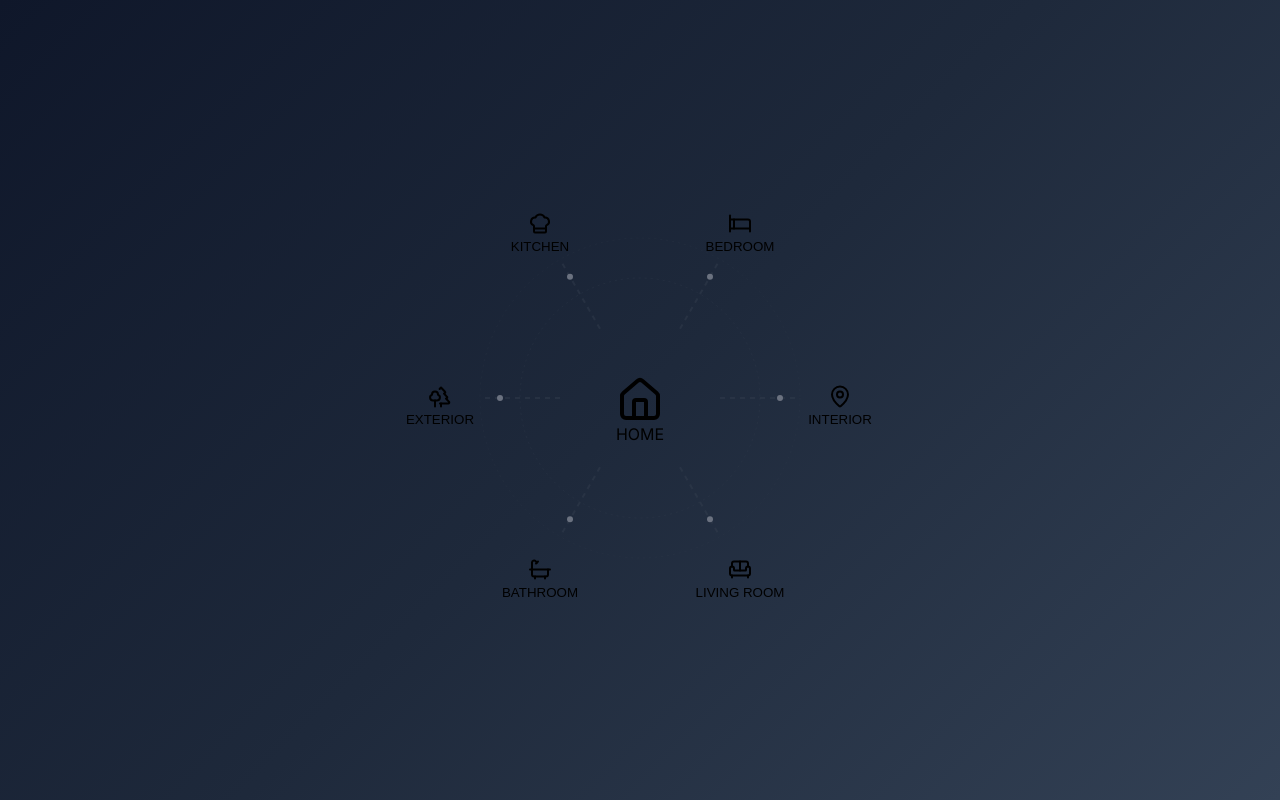
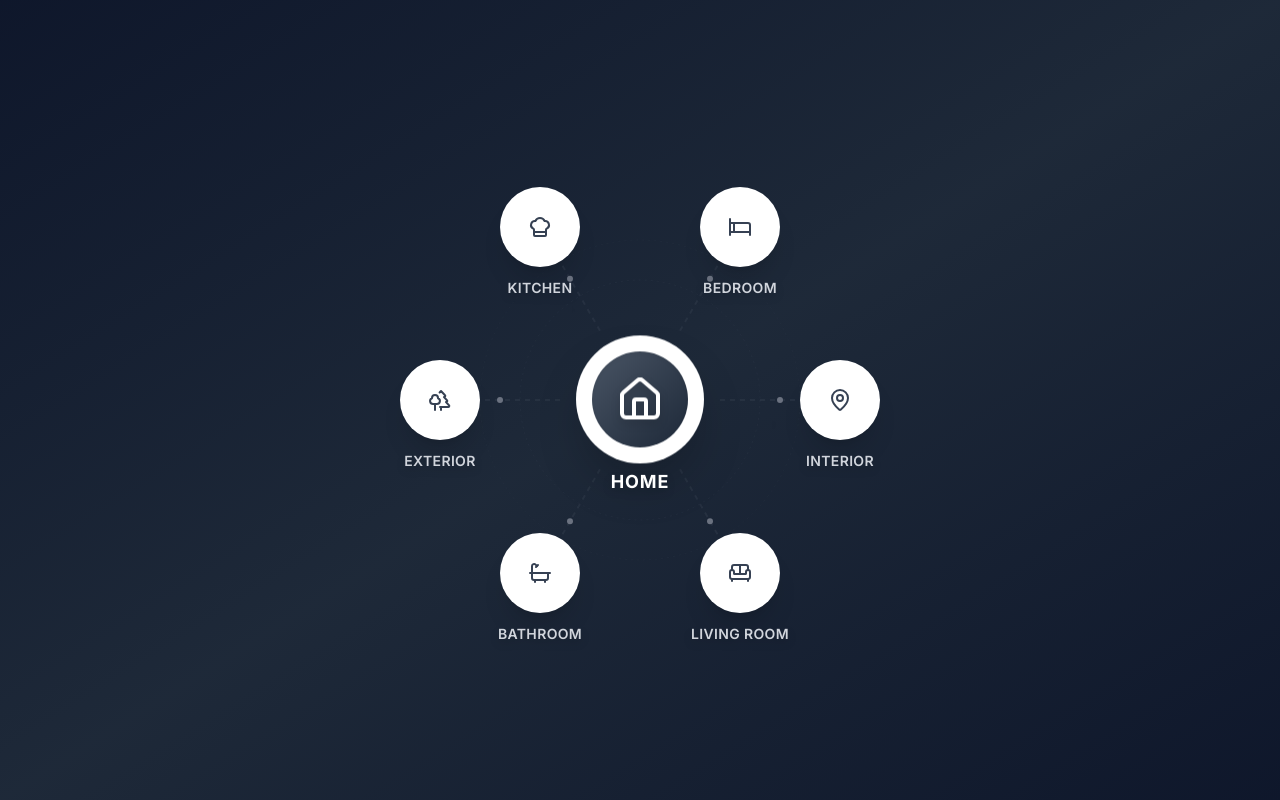
Before and after one commit to achudars/house-mind-map, a Next.js app: page / in a window 1280 px wide. Shown: the top 800 px of the page. Built offline with nearby package versions, Linux system fonts and the light colour scheme.

Commit message:
refactor: enhance styling and text visibility in HouseMindMap; remove unused Tailwind config

```diff
--- a/app/components/HouseMindMap.tsx
+++ b/app/components/HouseMindMap.tsx
@@ -252,8 +252,8 @@ export default function HouseMindMap() {
                   </div>
 
                   <div className="absolute -bottom-8 left-1/2 transform -translate-x-1/2 whitespace-nowrap">
-                    <span className={`text-sm font-semibold tracking-wide transition-all duration-300 ${isSelected || isHovered
-                      ? 'text-white text-shadow-lg scale-105'
+                    <span className={`text-sm font-semibold tracking-wide transition-all duration-300 drop-shadow-lg ${isSelected || isHovered
+                      ? 'text-white scale-105'
                       : 'text-gray-300'
                       }`}>
                       {room.name}
@@ -272,17 +272,17 @@ export default function HouseMindMap() {
           {/* Selected room info */}
           {selectedRoom && (
             <div className="fixed top-4 left-1/2 transform -translate-x-1/2 z-50">
-              <div className="bg-white bg-opacity-10 backdrop-blur-md rounded-lg px-6 py-3 shadow-xl border border-white border-opacity-20">
+              <div className="bg-slate-900/80 backdrop-blur-md rounded-lg px-6 py-3 shadow-xl border border-white/40">
                 <div className="flex items-center justify-between gap-4">
-                  <p className="text-white text-center font-medium">
-                    Selected: <span className="font-bold">{rooms.find(r => r.id === selectedRoom)?.name}</span>
+                  <p className="text-white text-center font-medium drop-shadow-lg text-shadow-strong">
+                    Selected: <span className="font-bold text-white">{rooms.find(r => r.id === selectedRoom)?.name}</span>
                   </p>
                   <button
                     onClick={() => updateRoomSelection(null)}
-                    className="p-1 rounded-full bg-white bg-opacity-20 hover:bg-opacity-30 transition-colors"
+                    className="p-1 rounded-full bg-white/20 hover:bg-white/30 transition-colors"
                     aria-label="Back to home view"
                   >
-                    <Home size={16} className="text-white" />
+                    <Home size={16} className="text-white drop-shadow-lg" />
                   </button>
                 </div>
               </div>
@@ -292,7 +292,7 @@ export default function HouseMindMap() {
           {/* Center content area - appears when room is selected */}
           {selectedRoom && (
             <div className="absolute top-20 left-1/2 transform -translate-x-1/2">
-              <div className="content-area bg-white bg-opacity-5 backdrop-blur-sm rounded-lg border border-white border-opacity-20 p-4">
+              <div className="content-area bg-slate-900/30 backdrop-blur-sm rounded-lg border border-white/30 p-4">
                 {roomImages.length > 0 ? (
                   <div className="space-y-4">
                     {roomImages.map((imageSrc, index) => (
@@ -306,10 +306,10 @@ export default function HouseMindMap() {
                     ))}
                   </div>
                 ) : (
-                  <div className="text-white text-opacity-50 text-center p-8">
+                  <div className="text-white/70 text-center p-8">
                     <div className="text-6xl mb-4">📷</div>
-                    <p className="text-lg font-medium">No Images Available</p>
-                    <p className="text-sm">Images for {selectedRoom} will appear here</p>
+                    <p className="text-lg font-medium text-white">No Images Available</p>
+                    <p className="text-sm text-white/60">Images for {selectedRoom} will appear here</p>
                   </div>
                 )}
               </div>
--- a/app/globals.css
+++ b/app/globals.css
@@ -1,8 +1,24 @@
-@tailwind base;
-@tailwind components;
-@tailwind utilities;
+@import "tailwindcss";
 
 @import url('https://fonts.googleapis.com/css2?family=Inter:wght@300;400;500;600;700&display=swap');
+
+@theme {
+  --font-sans: 'Inter', 'system-ui', 'sans-serif';
+  --animate-pulse-slow: pulse-slow 3s cubic-bezier(0.4, 0, 0.6, 1) infinite;
+  --animate-float: float 6s ease-in-out infinite;
+  --drop-shadow-text: drop-shadow(0 1px 2px rgb(0 0 0 / 0.5));
+  --drop-shadow-text-lg: drop-shadow(0 2px 4px rgb(0 0 0 / 0.8));
+
+  @keyframes pulse-slow {
+    0%, 100% { opacity: 1; }
+    50% { opacity: 0.5; }
+  }
+
+  @keyframes float {
+    0%, 100% { transform: translateY(0px); }
+    50% { transform: translateY(-10px); }
+  }
+}
 
 * {
   margin: 0;
@@ -79,3 +95,16 @@ body {
   min-height: 200vh;
   width: 100%;
 }
+
+/* Enhanced text visibility utilities */
+.text-shadow-strong {
+  text-shadow: 0 2px 4px rgba(0, 0, 0, 0.8), 0 1px 2px rgba(0, 0, 0, 0.6);
+}
+
+.text-outline {
+  text-shadow:
+    -1px -1px 0 rgba(0, 0, 0, 0.8),
+    1px -1px 0 rgba(0, 0, 0, 0.8),
+    -1px 1px 0 rgba(0, 0, 0, 0.8),
+    1px 1px 0 rgba(0, 0, 0, 0.8);
+}
--- a/tailwind.config.js
+++ /dev/null
@@ -1,26 +0,0 @@
-/** @type {import('tailwindcss').Config} */
-module.exports = {
-  content: [
-    './pages/**/*.{js,ts,jsx,tsx,mdx}',
-    './components/**/*.{js,ts,jsx,tsx,mdx}',
-    './app/**/*.{js,ts,jsx,tsx,mdx}',
-  ],
-  theme: {
-    extend: {
-      fontFamily: {
-        sans: ['Inter', 'system-ui', 'sans-serif'],
-      },
-      animation: {
-        'pulse-slow': 'pulse 3s cubic-bezier(0.4, 0, 0.6, 1) infinite',
-        'float': 'float 6s ease-in-out infinite',
-      },
-      keyframes: {
-        float: {
-          '0%, 100%': { transform: 'translateY(0px)' },
-          '50%': { transform: 'translateY(-10px)' },
-        }
-      }
-    },
-  },
-  plugins: [],
-}
```
